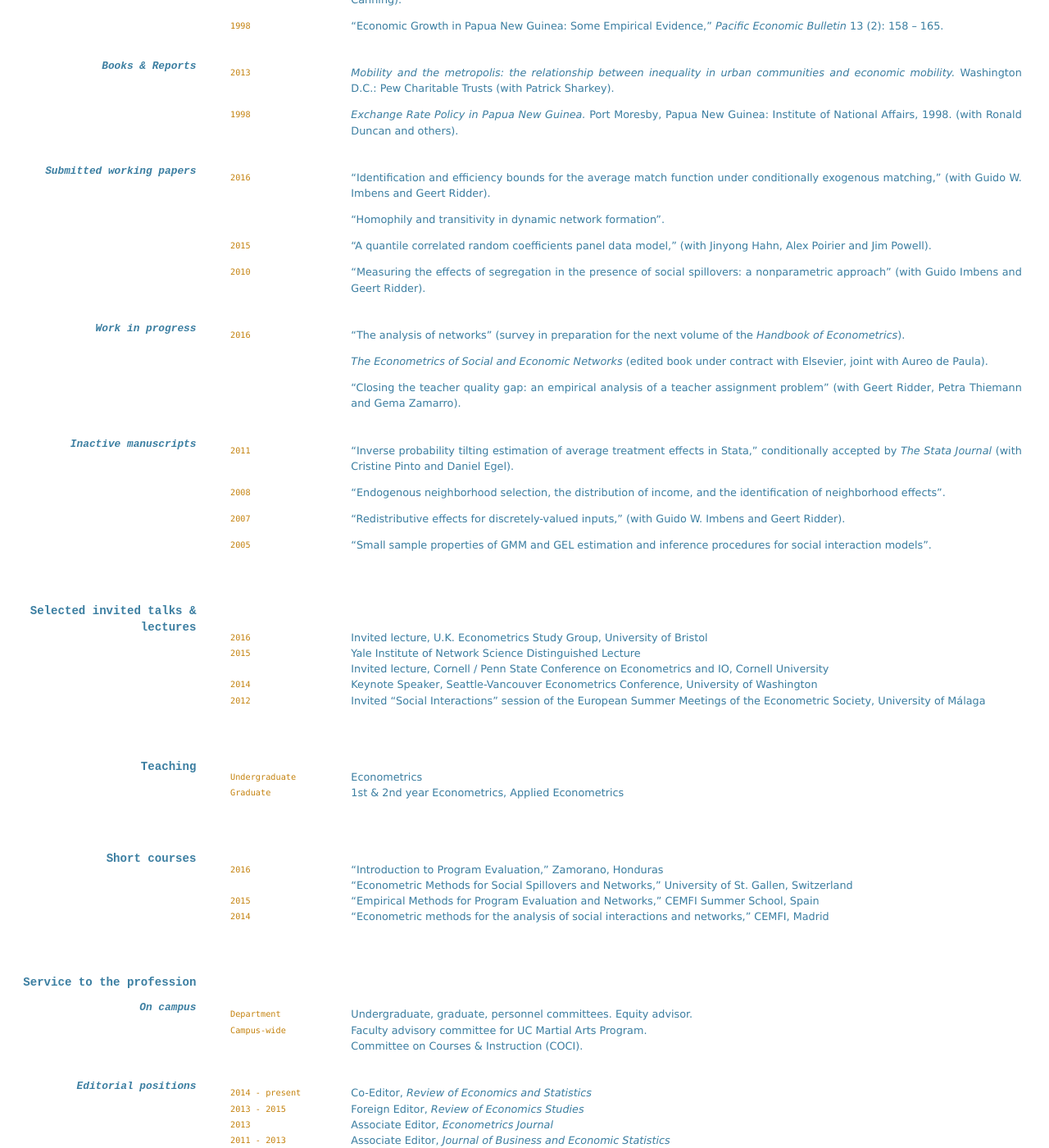
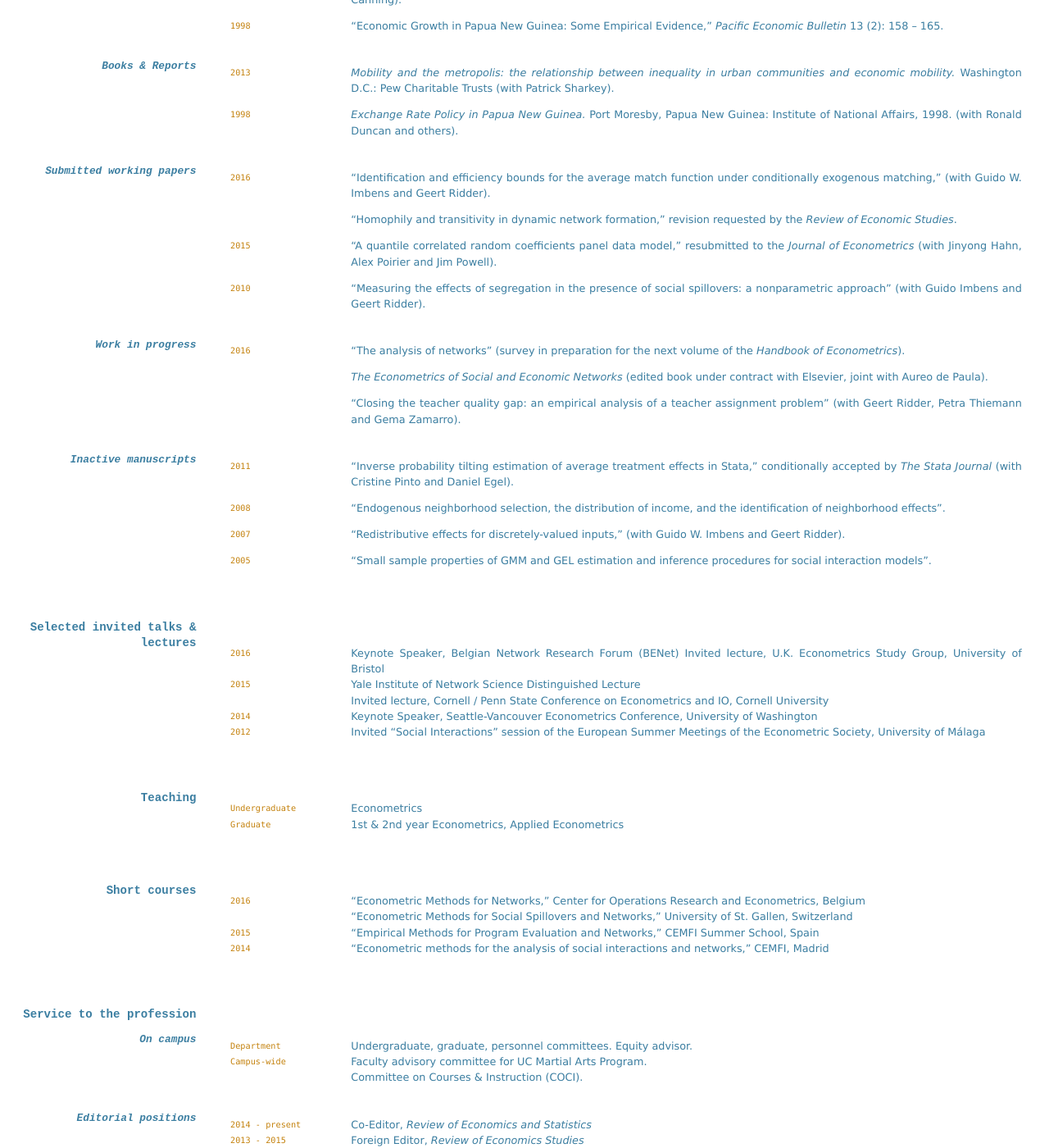
Before and after one commit to snowdj/econometrics-7, a Jekyll site: the page built from _pages/06_cv.md, in a window 1280 px wide and 1400 px high, scrolled down 1973 px. Shown: the whole window at 82% size. Built offline with Jekyll 4.4.1, drawn with Linux system fonts in a browser that asks for light colours; some of the changed text lies outside the part shown.

Commit message:
CV update

```diff
--- a/_pages/06_cv.md
+++ b/_pages/06_cv.md
@@ -95,9 +95,9 @@ Phi Beta Kappa
 ### Submitted working papers
 `2016` "Identification and efficiency bounds for the average match function under conditionally exogenous matching,” (with Guido W. Imbens and Geert Ridder).
 
-“Homophily and transitivity in dynamic network formation”.
+“Homophily and transitivity in dynamic network formation,” revision requested by the _Review of Economic Studies_.
 
-`2015` “A quantile correlated random coefficients panel data model,” (with Jinyong Hahn, Alex Poirier and Jim Powell).
+`2015` “A quantile correlated random coefficients panel data model,” resubmitted to the _Journal of Econometrics_ (with Jinyong Hahn, Alex Poirier and Jim Powell).
 
 `2010` “Measuring the effects of segregation in the presence of social spillovers: a nonparametric approach” (with Guido Imbens and Geert Ridder).
 
@@ -120,7 +120,8 @@ _The Stata Journal_ (with Cristine Pinto and Daniel Egel).
 `2005` “Small sample properties of GMM and GEL estimation and inference procedures for social interaction models”.
 
 ## Selected invited talks & lectures
-`2016` Invited lecture, U.K. Econometrics Study Group, University of Bristol
+`2016` Keynote Speaker, Belgian Network Research Forum (BENet)
+Invited lecture, U.K. Econometrics Study Group, University of Bristol
 `2015` Yale Institute of Network Science Distinguished Lecture
 Invited lecture, Cornell / Penn State Conference on Econometrics and IO, Cornell University
 `2014` Keynote Speaker, Seattle-Vancouver Econometrics Conference, University of Washington
@@ -131,7 +132,7 @@ Invited lecture, Cornell / Penn State Conference on Econometrics and IO, Cornell
 `Graduate` 1st & 2nd year Econometrics, Applied Econometrics
 
 ## Short courses
-`2016` "Introduction to Program Evaluation," Zamorano, Honduras
+`2016` “Econometric Methods for Networks,” Center for Operations Research and Econometrics, Belgium
 “Econometric Methods for Social Spillovers and Networks,” University of St. Gallen, Switzerland
 `2015` “Empirical Methods for Program Evaluation and Networks,” CEMFI Summer School, Spain
 `2014` “Econometric methods for the analysis of social interactions and networks,” CEMFI, Madrid
```
Also changed, not shown: other parts of _pages/06_cv.md (+1 -1 lines).
